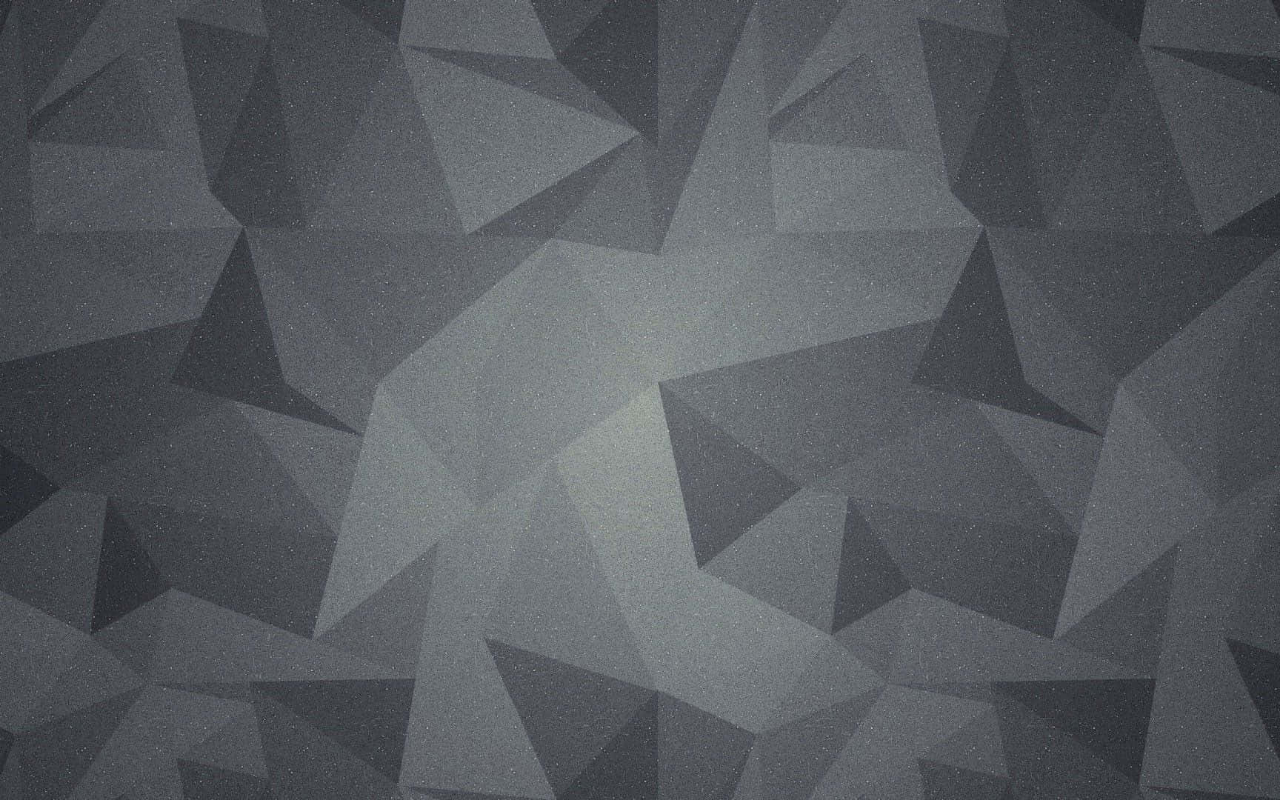
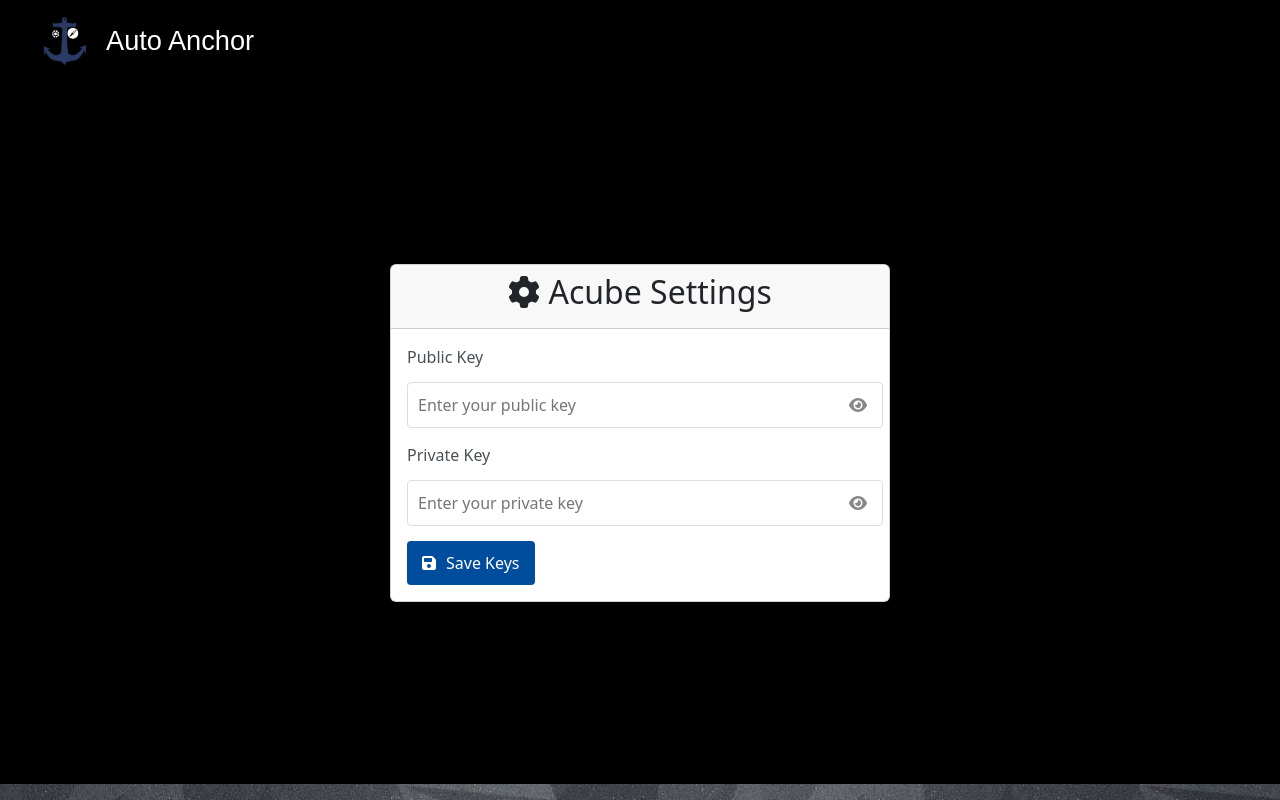
Before and after one commit to mitulgarg/AnchorWebserverUI, a React (Create React App) app: page /settings in a window 1280 px wide. Before the commit this address had no page. Built offline with nearby package versions, Linux system fonts and the light colour scheme.

Commit message:
Settings credentials UI

```diff
--- a/src/App.js
+++ b/src/App.js
@@ -5,6 +5,8 @@ import Main from './components/Main/Main.js';
 import Home from './components/Home/Home.js';
 import Form from './components/Form/Form.js';
 import Agent from './components/Agent/Agent.js';
+import SettingsPage from './components/Settings/SettingsPage.js';
+
 
 const App = () => {
 
@@ -16,6 +18,8 @@ const App = () => {
         <Route path="/main" element={<Main />} />
         <Route path="/forms" element={<Form />} />
         <Route path="/acube" element={<Agent />} />
+        <Route path="/settings" element={<SettingsPage />} />
+
       </Routes>
     </BrowserRouter>
 
--- a/src/components/Agent/Agent.css
+++ b/src/components/Agent/Agent.css
@@ -1,7 +1,7 @@
 /* Main container and layout */
 .agent-fullscreen {
   width: 100%;
-  min-height: 100vh;
+  min-height: 980vh;
   background-color: #000;
   display: flex;
   flex-direction: column;
--- a/src/components/Agent/Agent.js
+++ b/src/components/Agent/Agent.js
@@ -12,6 +12,7 @@ import {
   faTimes
 } from "@fortawesome/free-solid-svg-icons";
 import { Link } from "react-router-dom";
+import { faCog, faSave, faEye, faEyeSlash } from "@fortawesome/free-solid-svg-icons";
 
 const Agent = () => {
   // States for chat and UI
@@ -334,6 +335,16 @@ const Agent = () => {
         <FontAwesomeIcon icon={isSidebarOpen ? faTimes : faHistory} />
       </button>
 
+          <button
+      className="settings-toggle-btn"
+      title="Settings"
+    >
+      <Link to="/settings">
+        <FontAwesomeIcon icon={faCog} />
+      </Link>
+    </button>
+
+
       {/* Sidebar */}
       <div className={`chat-sidebar ${isSidebarOpen ? 'open' : ''}`}>
         <div className="sidebar-header">
--- /dev/null
+++ b/src/components/Settings/SettingsPage.css
@@ -0,0 +1,106 @@
+.settings-fullscreen {
+    display: flex;
+    flex-direction: column;
+    height: 98vh;
+    background-color:black;
+  }
+
+  .settings-container {
+    display: flex;
+    justify-content: center;
+    align-items: center;
+    flex-grow: 1;
+    padding: 20px;
+  }
+
+  .settings-card {
+    width: 100%;
+    max-width: 500px;
+    box-shadow: 0 4px 6px rgba(0,0,0,0.1);
+  }
+
+  .settings-header {
+    background-color: #f8f9fa;
+    text-align: center;
+    padding: 15px;
+  }
+
+  .settings-card-body {
+    padding: 20px;
+  }
+
+  .key-input-container {
+    display: flex;
+    flex-direction: column;
+    gap: 15px;
+  }
+
+  .key-input-group {
+    display: flex;
+    flex-direction: column;
+    gap: 5px;
+  }
+
+  .input-with-toggle {
+    display: flex;
+    align-items: center;
+  }
+
+  .key-input {
+    flex-grow: 1;
+    padding: 10px;
+    border: 1px solid #ddd;
+    border-radius: 4px;
+  }
+
+  .toggle-visibility-btn {
+    background: none;
+    border: none;
+    margin-left: -40px;
+    color: #888;
+    cursor: pointer;
+  }
+
+  .save-keys-btn {
+    background-color: #004c9d;
+    color: white;
+    border: none;
+    padding: 10px 15px;
+    border-radius: 4px;
+    cursor: pointer;
+    display: flex;
+    align-items: center;
+    gap: 10px;
+  }
+
+  .save-status {
+    text-align: center;
+    padding: 10px;
+    border-radius: 4px;
+  }
+
+  .save-status.success {
+    background-color: #d4edda;
+    color: #155724;
+  }
+
+  .save-status.error {
+    background-color: #f8d7da;
+    color: #721c24;
+  }
+
+  .settings-toggle-btn {
+    position: absolute;
+    top: 15px;
+    right: 20px;
+    background: none;
+    border: none;
+    color: #333;
+    font-size: 20px;
+    cursor: pointer;
+    z-index: 1000;
+  }
+
+  .settings-toggle-btn a {
+    color: #333;
+  }
--- /dev/null
+++ b/src/components/Settings/SettingsPage.js
@@ -0,0 +1,128 @@
+import React, { useState, useEffect } from 'react';
+import { Link } from 'react-router-dom';
+import { motion } from 'framer-motion';
+import Card from "react-bootstrap/Card";
+import { FontAwesomeIcon } from "@fortawesome/react-fontawesome";
+import { faCog, faSave, faEye, faEyeSlash } from "@fortawesome/free-solid-svg-icons";
+import NavHead from "../Home/NavHead/NavHead.js";
+import './SettingsPage.css'
+
+const SettingsPage = () => {
+  const [publicKey, setPublicKey] = useState('');
+  const [privateKey, setPrivateKey] = useState('');
+  const [showPublicKey, setShowPublicKey] = useState(false);
+  const [showPrivateKey, setShowPrivateKey] = useState(false);
+  const [saveStatus, setSaveStatus] = useState('');
+
+  // Load saved keys from localStorage on component mount
+  useEffect(() => {
+    const savedPublicKey = localStorage.getItem('acube-public-key');
+    const savedPrivateKey = localStorage.getItem('acube-private-key');
+
+    if (savedPublicKey) setPublicKey(savedPublicKey);
+    if (savedPrivateKey) setPrivateKey(savedPrivateKey);
+  }, []);
+
+  const handleSaveKeys = () => {
+    // Basic validation
+    if (!publicKey.trim() || !privateKey.trim()) {
+      setSaveStatus('Please enter both public and private keys');
+      return;
+    }
+
+    try {
+      // Save keys to localStorage
+      localStorage.setItem('acube-public-key', publicKey);
+      localStorage.setItem('acube-private-key', privateKey);
+
+      setSaveStatus('Keys saved successfully!');
+
+      // Clear status message after 3 seconds
+      setTimeout(() => setSaveStatus(''), 3000);
+    } catch (error) {
+      setSaveStatus('Error saving keys');
+      console.error('Error saving keys:', error);
+    }
+  };
+
+  return (
+    <div className="settings-fullscreen">
+      <NavHead />
+
+      <motion.div
+        initial={{ opacity: 0, y: 20 }}
+        animate={{ opacity: 1, y: 0 }}
+        transition={{ duration: 0.75 }}
+        className="settings-container"
+      >
+        <Card className="settings-card">
+          <Card.Header className="settings-header">
+            <h2>
+              <FontAwesomeIcon icon={faCog} /> Acube Settings
+            </h2>
+          </Card.Header>
+          <Card.Body className="settings-card-body">
+            <div className="key-input-container">
+              <div className="key-input-group">
+                <label htmlFor="public-key">Public Key</label>
+                <div className="input-with-toggle">
+                  <input
+                    type={showPublicKey ? "text" : "password"}
+                    id="public-key"
+                    value={publicKey}
+                    onChange={(e) => setPublicKey(e.target.value)}
+                    placeholder="Enter your public key"
+                    className="key-input"
+                  />
+                  <button
+                    onClick={() => setShowPublicKey(!showPublicKey)}
+                    className="toggle-visibility-btn"
+                  >
+                    <FontAwesomeIcon icon={showPublicKey ? faEyeSlash : faEye} />
+                  </button>
+                </div>
+              </div>
+
+              <div className="key-input-group">
+                <label htmlFor="private-key">Private Key</label>
+                <div className="input-with-toggle">
+                  <input
+                    type={showPrivateKey ? "text" : "password"}
+                    id="private-key"
+                    value={privateKey}
+                    onChange={(e) => setPrivateKey(e.target.value)}
+                    placeholder="Enter your private key"
+                    className="key-input"
+                  />
+                  <button
+                    onClick={() => setShowPrivateKey(!showPrivateKey)}
+                    className="toggle-visibility-btn"
+                  >
+                    <FontAwesomeIcon icon={showPrivateKey ? faEyeSlash : faEye} />
+                  </button>
+                </div>
+              </div>
+
+              {saveStatus && (
+                <div className={`save-status ${saveStatus.includes('successfully') ? 'success' : 'error'}`}>
+                  {saveStatus}
+                </div>
+              )}
+
+              <div className="settings-actions">
+                <button
+                  onClick={handleSaveKeys}
+                  className="save-keys-btn"
+                >
+                  <FontAwesomeIcon icon={faSave} /> Save Keys
+                </button>
+              </div>
+            </div>
+          </Card.Body>
+        </Card>
+      </motion.div>
+    </div>
+  );
+};
+
+export default SettingsPage;
```
